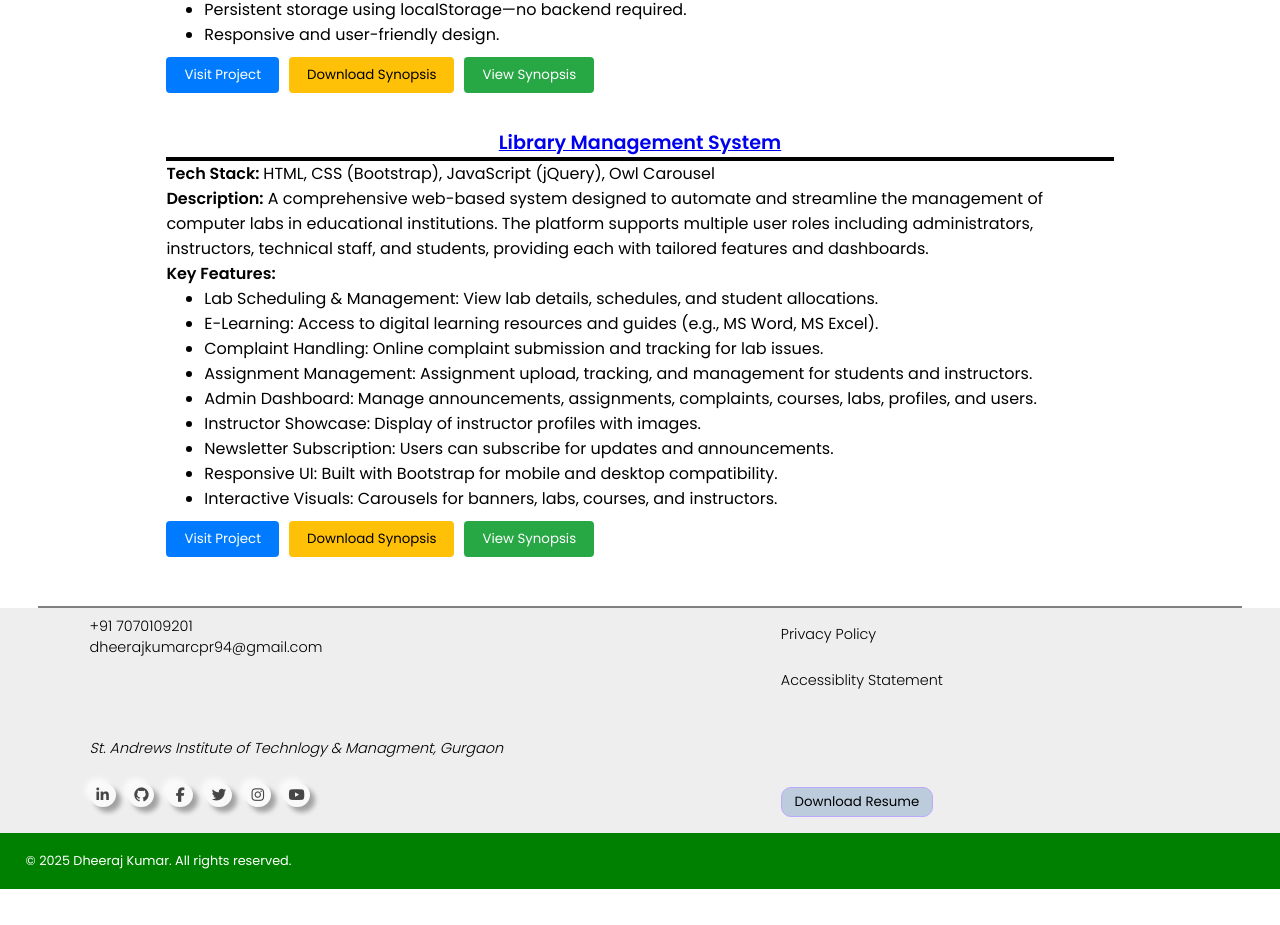
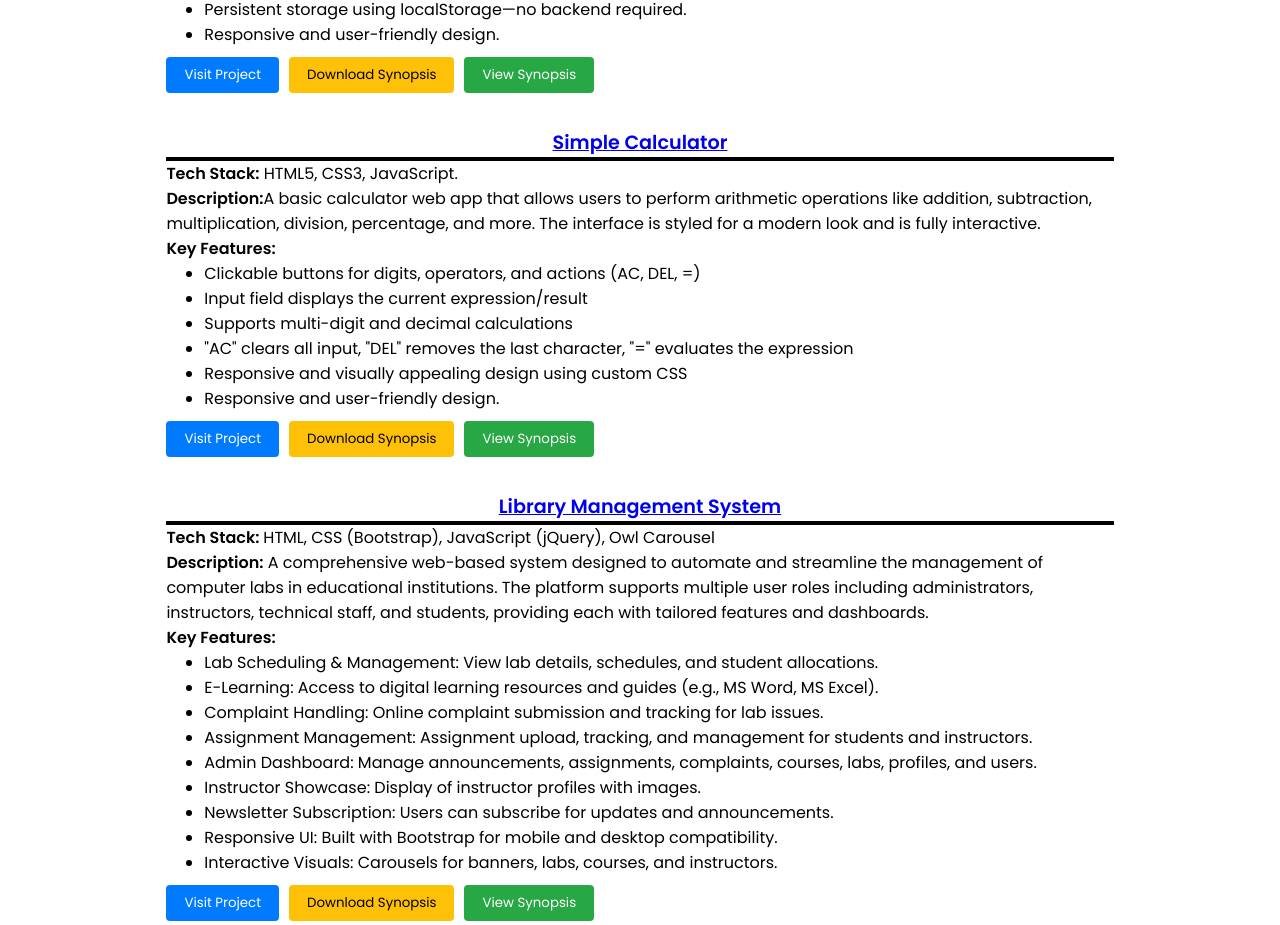
Before and after one commit to codeingmagic108/portfolieo1, a React (Create React App) app: page /#/Projects in a window 1280 px wide. Shown: the part 1233-2158 px from the top of the page. Before the commit the page ends 2122 px from the top, so only its background shows below. Built offline with nearby package versions, Linux system fonts and the light colour scheme.

Commit message:
add new project content

```diff
--- a/src/components/Projects.js
+++ b/src/components/Projects.js
@@ -87,6 +87,45 @@ export default function Projects() {
           </div>
 
         </div><br></br>
+
+        <h2><a href="https://calculator-viwj.vercel.app/" target="_blank" rel="noreferrer">Simple Calculator</a></h2><hr class='hrr1'/><hr class='hrr1'/>
+        <div>
+          <p><b>Tech Stack:</b> HTML5, CSS3, JavaScript.</p>
+          <p><b>Description:</b>A basic calculator web app that allows users to perform arithmetic operations like addition, subtraction, multiplication, division, percentage, and more. The interface is styled for a modern look and is fully interactive.</p>
+          <p><b>Key Features:</b></p>
+          <ul>
+            <li>Clickable buttons for digits, operators, and actions (AC, DEL, =)</li>
+            <li>Input field displays the current expression/result</li>
+            <li>Supports multi-digit and decimal calculations</li>
+            <li>"AC" clears all input, "DEL" removes the last character, "=" evaluates the expression</li>
+            <li>Responsive and visually appealing design using custom CSS</li>
+            <li>Responsive and user-friendly design.</li>
+
+          </ul>
+          <div style={{marginTop: '10px', display: 'flex', flexDirection: 'row', alignItems: 'center', gap: '10px'}}>
+            <a href="https://calculator-viwj.vercel.app/" target="_blank" rel="noreferrer">
+              <button style={{padding: '8px 18px', background: '#007bff', color: '#fff', border: 'none', borderRadius: '4px', cursor: 'pointer'}}>Visit Project</button>
+            </a>
+            <a
+              href={
+                window.location.hostname === "localhost"
+                  ? "https://calculator-viwj.vercel.app/"
+                  : "/https://calculator-viwj.vercel.app/"
+              }
+              download
+              rel="noreferrer"
+            >
+              <button style={{padding: '8px 18px', background: '#ffc107', color: '#000', border: 'none', borderRadius: '4px', cursor: 'pointer'}}>Download Synopsis</button>
+            </a>
+            <a href="https://calculator-viwj.vercel.app/" rel="noreferrer">
+              <button style={{padding: '8px 18px', background: '#28a745', color: '#fff', border: 'none', borderRadius: '4px', cursor: 'pointer'}}>View Synopsis</button>
+            </a>
+          </div>
+
+        </div><br></br>
+
+
+
        <h2><a href="https://labrary-management-system-jamh.vercel.app/" target="_blank" rel="noreferrer">Library Management System</a></h2><hr class='hrr1'/><hr class='hrr1'/>
         <div>
           <p><b>Tech Stack: </b> HTML, CSS (Bootstrap), JavaScript (jQuery), Owl Carousel</p>
```
